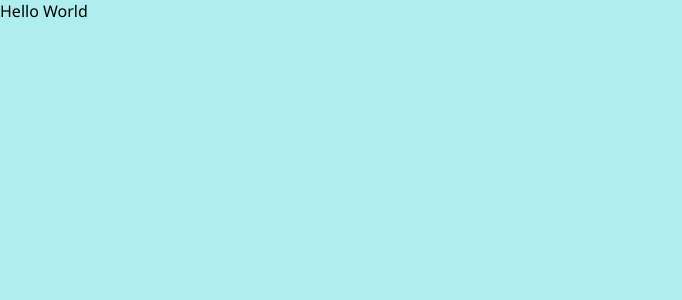
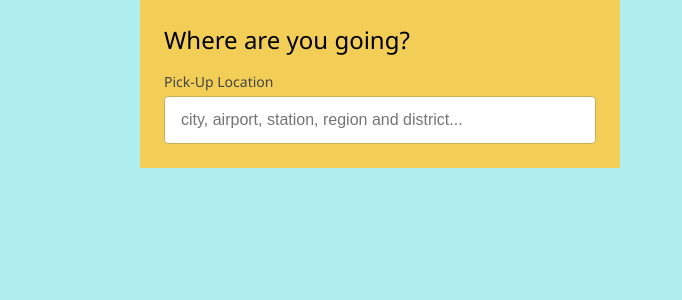
Before and after one commit to StoutyAlex/search-app, a React app: page / in a window 1280 px wide. Shown: the top 300 px of the page, without its empty margins (0-682 px from the left). Built offline with nearby package versions, Linux system fonts and the light colour scheme.

Commit message:
created search widget

```diff
--- a/src/App.jsx
+++ b/src/App.jsx
@@ -1,7 +1,11 @@
 import React from 'react';
 
+import SearchWidget from './components/SearchWidget';
+
 const App = () => (
-  <div>Hello World</div>
+  <div className="container">
+    <SearchWidget />
+  </div>
 );
 
 export default App;
--- /dev/null
+++ b/src/components/SearchWidget.jsx
@@ -0,0 +1,19 @@
+import React from 'react';
+
+import InputField from './InputField';
+
+const SearchWidget = (props) => {
+  return (
+    <div className="c-search-widget">
+      <h2 className="c-search-widget__title">
+        Where are you going?
+      </h2>
+      <InputField
+        placeholder="city, airport, station, region and district..."
+        label="Pick-Up Location"
+      />
+    </div>
+  );
+};
+
+export default SearchWidget;
--- a/src/styles/_all.scss
+++ b/src/styles/_all.scss
@@ -4,3 +4,4 @@
 // Components
 
 @import './components/InputField.scss';
+@import './components/SearchWidget.scss';
--- /dev/null
+++ b/src/styles/components/SearchWidget.scss
@@ -0,0 +1,19 @@
+
+.c-search-widget {
+  max-width: 100%;
+  background-color: $booking-orange;
+  padding: 8px;
+
+  @include md {
+    max-width: 480px;
+    padding: 24px;
+  }
+}
+
+.c-search-widget__title {
+  margin-bottom: 1rem;
+
+  font-size: 24px;
+  font-weight: 500;
+  line-height: 2rem;
+}
```
